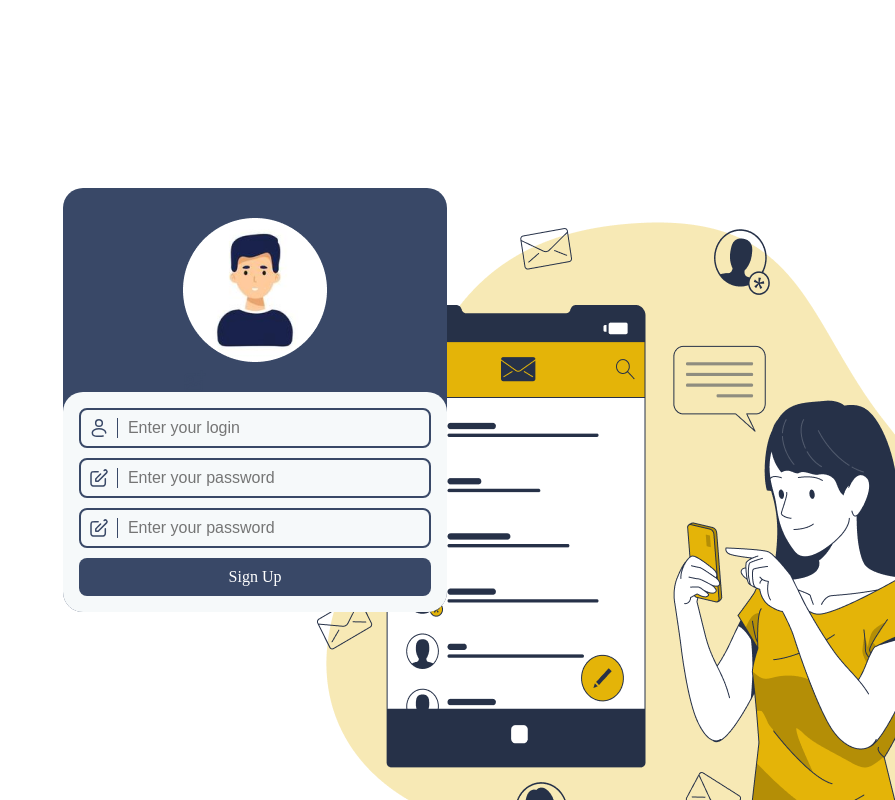
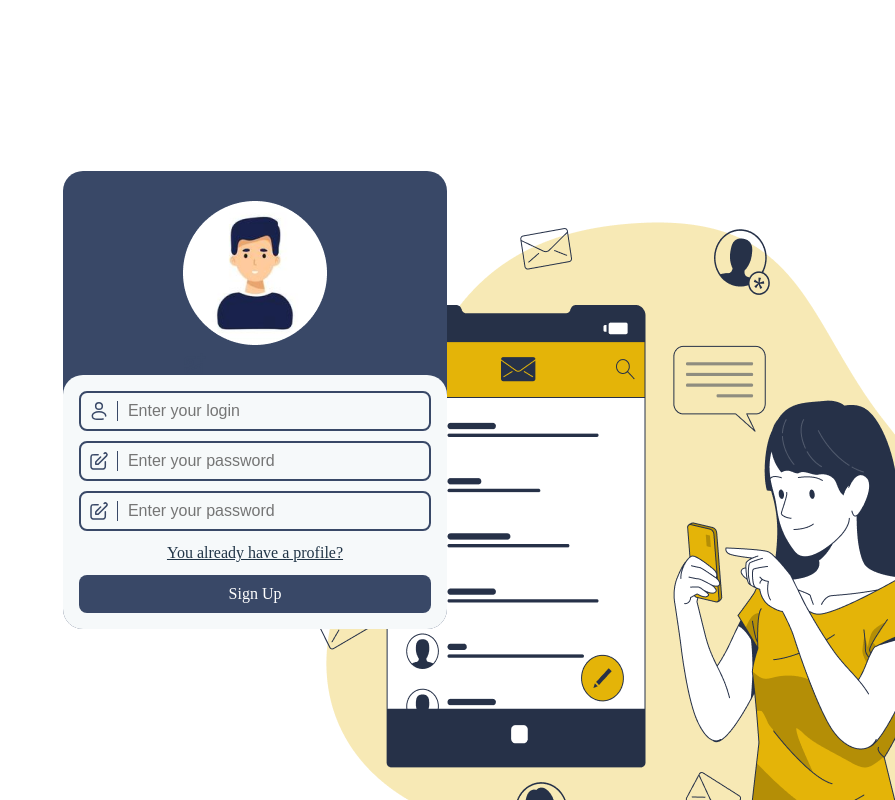
Before and after one commit to Khodor1997/contacts-manager, a React app: page / in a window 1280 px wide. Both pictures are taken after a click on the element "Registration". Shown: the whole page, without its empty margins (385-1280 px from the left). Built offline with nearby package versions, Linux system fonts and the light colour scheme; no server answers; the HTML template or start-up script is replaced by a standard one.

Commit message:
updated signUp component

```diff
--- a/src/App.jsx
+++ b/src/App.jsx
@@ -28,13 +28,16 @@ function App() {
   const redirectToSignUp = () => {
     setShowRegistrationForm(true)
   }
+  const redirectToSignIn = () => {
+    setShowRegistrationForm(false)
+  }
   return (
     <>
       {!authUser ? (
         showRegistrationForm ? (
-          <SignUp />
+          <SignUp redirectToSignIn={redirectToSignIn}/>
         ) : (
-          <SignIn toSignUpForm={redirectToSignUp} />
+          <SignIn redirectToSignUp={redirectToSignUp} />
         )
       ) : (
         <>
--- a/src/components/auth/SignIn.jsx
+++ b/src/components/auth/SignIn.jsx
@@ -8,7 +8,7 @@ import styles from './style.module.css';
 import user from './../../assets/icons/user.svg';
 import edit from './../../assets/icons/edit.svg';
 
-export default function SignIn ({toSignUpForm}) {
+export default function SignIn ({redirectToSignUp}) {
     const [email, setEmail] = useState('')
     const [password, setPassword] = useState('')
     const [error, setError] = useState('')
@@ -47,7 +47,7 @@ export default function SignIn ({toSignUpForm}) {
                             placeholder="Enter your password"
                         />
                         <div
-                            onClick={toSignUpForm}
+                            onClick={redirectToSignUp}
                             className={styles['signup-text']}
                         >
                             Registration
--- a/src/components/auth/SignUp.jsx
+++ b/src/components/auth/SignUp.jsx
@@ -8,7 +8,7 @@ import styles from './style.module.css';
 import user from './../../assets/icons/user.svg';
 import edit from './../../assets/icons/edit.svg';
 
-export default function SignUp () {
+export default function SignUp ({redirectToSignIn}) {
     const [email, setEmail] = useState('')
     const [password, setPassword] = useState('')
     const [copyPassword, setCopyPassword] = useState('')
@@ -22,7 +22,6 @@ export default function SignUp () {
         }
         createUserWithEmailAndPassword(auth, email, password)
             .then((user) => {
-                console.log(user)
                 setEmail('')
                 setPassword('')
                 setCopyPassword('')
@@ -46,15 +45,23 @@ export default function SignUp () {
                             icon={edit}
                             value={password}
                             onChange={e => setPassword(e.target.value)}
+                            type="password"
                             placeholder="Enter your password"
                         />
                         <InputField
                             icon={edit}
                             value={copyPassword}
                             onChange={e => setCopyPassword(e.target.value)}
+                            type="password"
                             placeholder="Enter your password"
                         />
-                        <ButtonForm onClick={createUserWithEmailAndPassword}> Sign Up </ButtonForm>
+                        <div
+                            onClick={redirectToSignIn}
+                            className={styles['signup-text']}
+                        >
+                            You already have a profile?
+                        </div>
+                        <ButtonForm onClick={register}> Sign Up </ButtonForm>
                     </form>
                 </div>
             </div>
```
